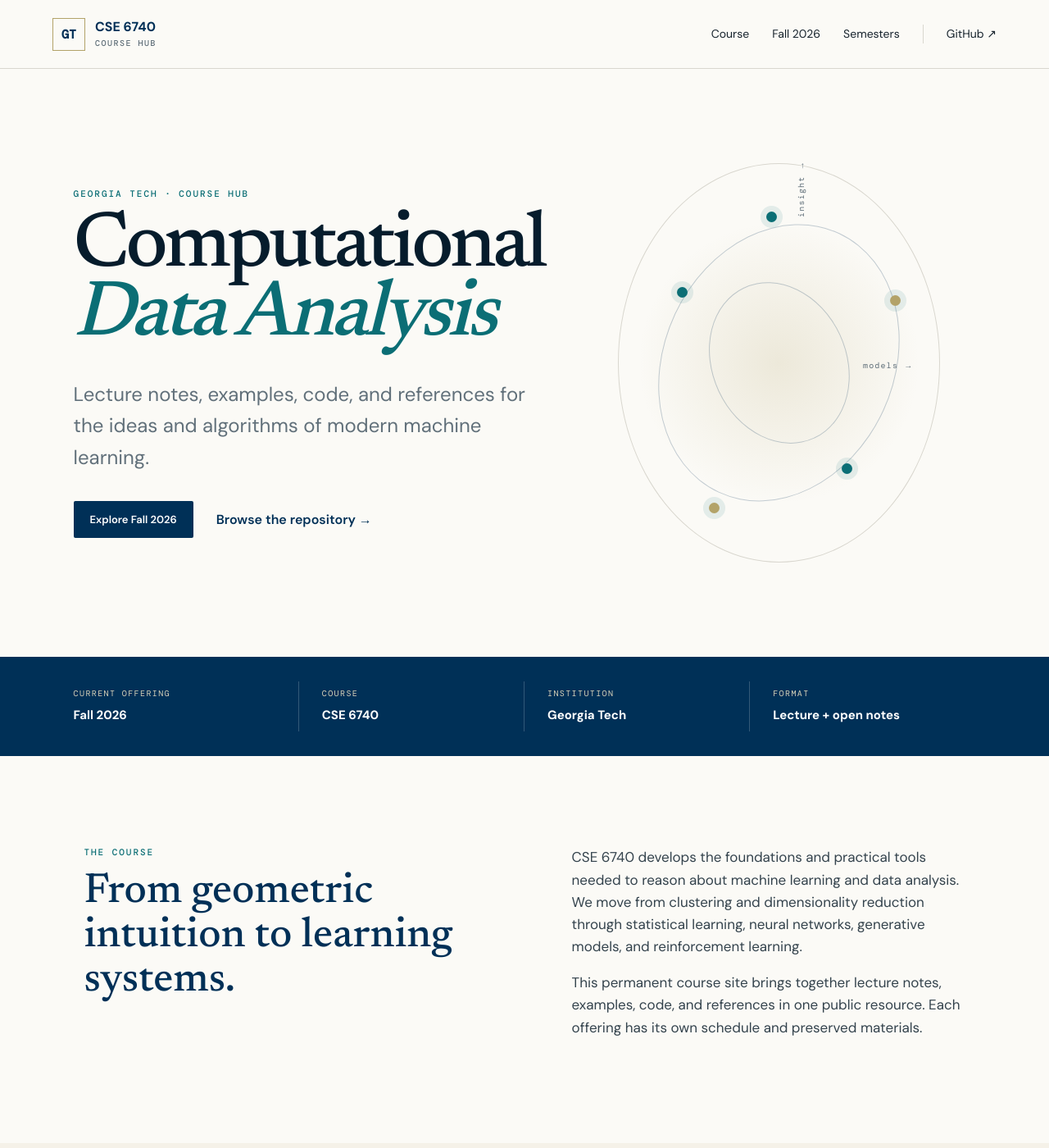
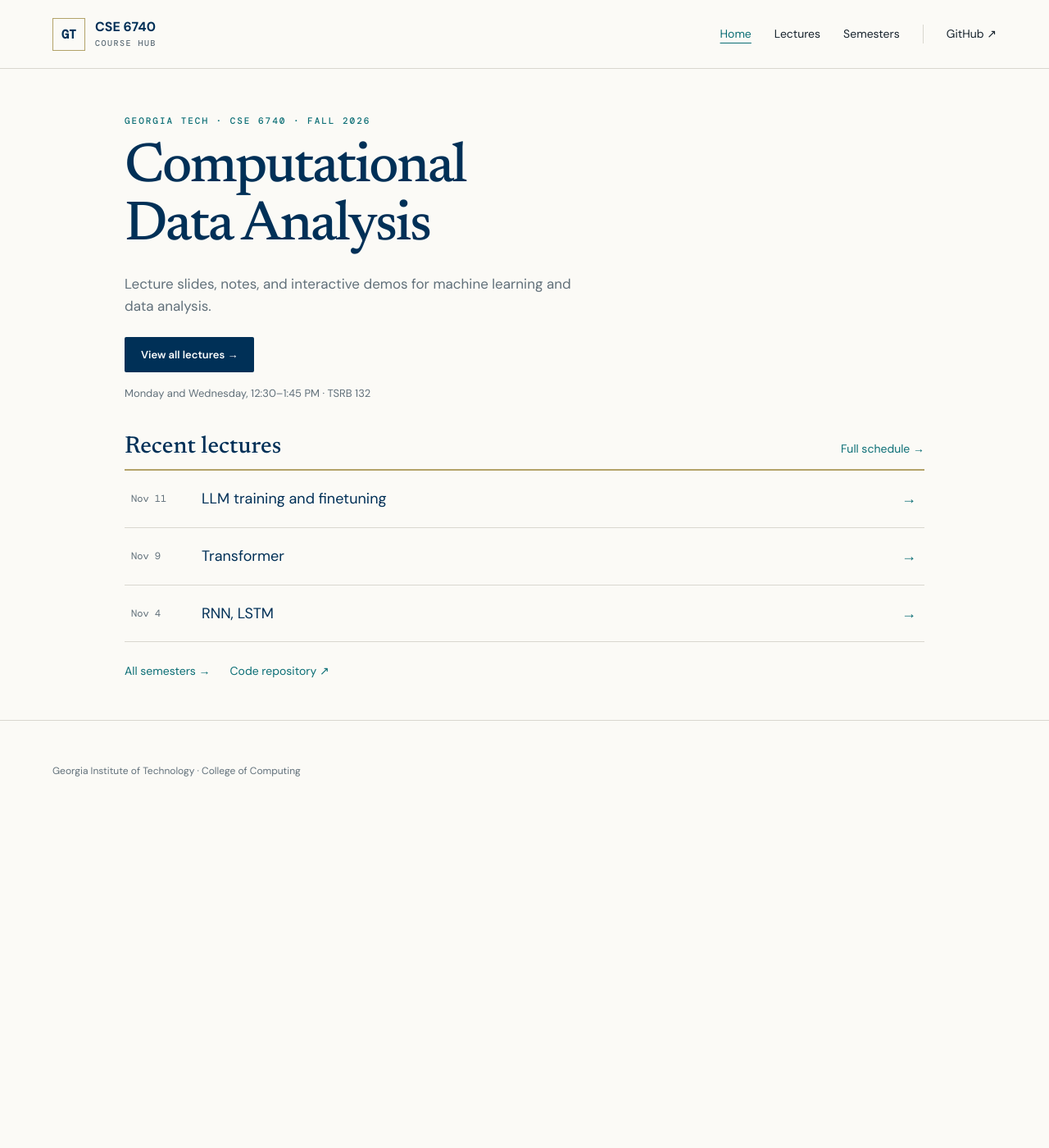
Before and after one commit to GT-KOALA/Gatech-CSE6740, a Jekyll site: the page built from index.html, in a window 1280 px wide and 1400 px high. Shown: the whole window at 82% size. Built offline with Jekyll 4.4.1, drawn with Linux system fonts in a browser that asks for light colours; some of the changed text lies outside the part shown.

Commit message:
Simplify homepage and keep lecture navigation visible on mobile

```diff
--- a/_layouts/default.html
+++ b/_layouts/default.html
@@ -29,16 +29,15 @@
         <span>CSE 6740 <small>Course hub</small></span>
       </a>
       <nav aria-label="Primary navigation">
-        <a href="{{ '/' | relative_url }}">Course</a>
-        <a href="{{ '/fall-2026/' | relative_url }}">Fall 2026</a>
-        <a href="{{ '/semesters/' | relative_url }}">Semesters</a>
+        <a href="{{ '/' | relative_url }}"{% if page.url == '/' %} aria-current="page"{% endif %}>Home</a>
+        <a href="{{ '/fall-2026/' | relative_url }}"{% if page.url contains '/fall-2026/' %} aria-current="page"{% endif %}>Lectures</a>
+        <a href="{{ '/semesters/' | relative_url }}"{% if page.url == '/semesters/' %} aria-current="page"{% endif %}>Semesters</a>
         <a class="github-link" href="https://github.com/{{ site.repository }}">GitHub ↗</a>
       </nav>
     </header>
     <main>{{ content }}</main>
     <footer>
       <p>Georgia Institute of Technology · College of Computing</p>
-      <p>Lecture notes, examples, code, and references across course offerings.</p>
     </footer>
   </body>
 </html>
--- a/assets/css/style.css
+++ b/assets/css/style.css
@@ -15,3 +15,35 @@
 .schedule-module-heading>p{font-size:15px;color:var(--muted);margin:0;max-width:470px}
 .schedule-module .lecture-row:first-of-type{border-top:0}
 @media(max-width:700px){.schedule-modules{grid-template-columns:1fr;gap:10px}.schedule-modules a{padding:18px 40px 18px 20px;gap:6px}.schedule-module-heading{grid-template-columns:1fr;gap:16px}.schedule-module{scroll-margin-top:130px}}
+
+/* Compact homepage and persistent mobile navigation. */
+.home-page{max-width:1040px;margin:0 auto;padding:56px 32px 48px}
+.home-intro{padding-bottom:40px}
+.home-intro h1{font:500 clamp(42px,6vw,68px)/1.05 "Newsreader",serif;letter-spacing:-.035em;color:var(--navy);margin:0 0 20px}
+.home-intro>p:not(.eyebrow){color:var(--muted);max-width:580px;margin:0 0 24px;font-size:17px}
+.home-intro .button{padding:13px 20px}
+.home-intro>p.home-meeting{font-size:13px;margin:16px 0 0}
+.home-section-heading{display:flex;align-items:baseline;justify-content:space-between;gap:20px;margin-bottom:12px}
+.home-section-heading h2{font:500 29px "Newsreader",serif;color:var(--navy);margin:0}
+.home-section-heading a,.home-resources a{color:var(--teal);font-size:14px;text-decoration:none}
+.home-lecture-list{list-style:none;margin:0;padding:0;border-top:2px solid var(--gold)}
+.home-lecture-list li{border-bottom:1px solid var(--line)}
+.home-lecture-list a{display:grid;grid-template-columns:70px minmax(0,1fr) 20px;gap:16px;align-items:center;padding:20px 8px;color:var(--navy);text-decoration:none;font-size:18px}
+.home-lecture-list time{font:12px "DM Mono",monospace;color:var(--muted)}
+.home-arrow{color:var(--teal)}
+.home-lecture-list a:hover{background:var(--cream)}
+.home-resources{display:flex;flex-wrap:wrap;gap:24px;padding-top:24px}
+.home-section-heading a:hover,.home-resources a:hover{text-decoration:underline}
+.site-header nav a[aria-current="page"]{color:var(--teal);text-decoration:underline;text-underline-offset:6px}
+a:focus-visible{outline:3px solid var(--teal);outline-offset:4px}
+@media(max-width:520px){
+  .site-header{position:static;flex-direction:column;gap:18px;padding:18px 20px}
+  .site-header nav{width:100%;gap:20px;justify-content:flex-start}
+  .site-header nav a:not(.github-link){display:inline-block}
+  .site-header nav a{font-size:13px}
+  .home-page{padding:36px 20px}
+  .home-intro{padding-bottom:32px}
+  .home-section-heading{gap:12px;flex-wrap:wrap}
+  .home-section-heading h2{font-size:26px}
+  .home-lecture-list a{grid-template-columns:55px minmax(0,1fr) 16px;gap:12px;padding:18px 0;font-size:16px}
+}
--- a/index.html
+++ b/index.html
@@ -2,53 +2,34 @@
 layout: default
 title: Home
 ---
-<section class="hero">
-  <div class="hero-copy">
-    <p class="eyebrow">Georgia Tech · Course hub</p>
-    <h1>Computational<br><em>Data Analysis</em></h1>
-    <p class="hero-description">Lecture notes, examples, code, and references for the ideas and algorithms of modern machine learning.</p>
-    <div class="hero-actions">
-      <a class="button" href="{{ '/fall-2026/' | relative_url }}">Explore Fall 2026</a>
-      <a class="text-link" href="https://github.com/{{ site.repository }}">Browse the repository →</a>
+{% assign term = site.data.semesters | where: "id", site.current_semester | first %}
+{% assign recent_lectures = site.lectures | where: "semester", site.current_semester | where: "status", "published" | sort: "date" | reverse %}
+<div class="home-page">
+  <section class="home-intro" aria-labelledby="course-title">
+    <p class="eyebrow">Georgia Tech · CSE 6740 · {{ term.label }}</p>
+    <h1 id="course-title">Computational<br>Data Analysis</h1>
+    <p>Lecture slides, notes, and interactive demos for machine learning and data analysis.</p>
+    <a class="button" href="{{ term.url | relative_url }}">View all lectures <span aria-hidden="true">→</span></a>
+    <p class="home-meeting">{{ term.meeting }} · {{ term.location }}</p>
+  </section>
+
+  <section class="home-recent" aria-labelledby="recent-title">
+    <div class="home-section-heading">
+      <h2 id="recent-title">Recent lectures</h2>
+      <a href="{{ term.url | relative_url }}">Full schedule <span aria-hidden="true">→</span></a>
     </div>
-  </div>
-  <div class="hero-visual" aria-hidden="true">
-    <div class="orbit orbit-one"></div><div class="orbit orbit-two"></div>
-    <div class="data-point p1"></div><div class="data-point p2"></div><div class="data-point p3"></div><div class="data-point p4"></div><div class="data-point p5"></div>
-    <span class="axis-label x">models →</span><span class="axis-label y">insight →</span>
-  </div>
-</section>
-
-<section class="course-facts" aria-label="Course details">
-  <div><span>Current offering</span><strong>Fall 2026</strong></div>
-  <div><span>Course</span><strong>CSE 6740</strong></div>
-  <div><span>Institution</span><strong>Georgia Tech</strong></div>
-  <div><span>Format</span><strong>Lecture + open notes</strong></div>
-</section>
-
-<section class="intro-grid">
-  <div>
-    <p class="eyebrow">The course</p>
-    <h2>From geometric intuition to learning systems.</h2>
-  </div>
-  <div class="prose">
-    <p>CSE 6740 develops the foundations and practical tools needed to reason about machine learning and data analysis. We move from clustering and dimensionality reduction through statistical learning, neural networks, generative models, and reinforcement learning.</p>
-    <p>This permanent course site brings together lecture notes, examples, code, and references in one public resource. Each offering has its own schedule and preserved materials.</p>
-  </div>
-</section>
-
-<section class="pathway">
-  <div class="section-heading"><p class="eyebrow">Learning pathway</p><h2>One semester, four arcs</h2></div>
-  <div class="arc-grid">
-    <article><span>01</span><h3>Discover structure</h3><p>Clustering, PCA, density estimation, mixture models, and EM.</p></article>
-    <article><span>02</span><h3>Learn to predict</h3><p>Feature selection, trees, classifiers, kernels, and Gaussian processes.</p></article>
-    <article><span>03</span><h3>Build deep models</h3><p>Optimization, neural networks, CNNs, autoencoders, and diffusion.</p></article>
-    <article><span>04</span><h3>Act & sequence</h3><p>Recurrent models, transformers, and reinforcement learning.</p></article>
-  </div>
-</section>
-
-<section class="collab-banner">
-  <div><p class="eyebrow">Current offering</p><h2>Fall 2026 materials are now available.</h2></div>
-  <p>Find the schedule, slides, concise notes, worked examples, code, visual explanations, and references for this semester.</p>
-  <a class="button button-light" href="{{ '/fall-2026/' | relative_url }}">Open Fall 2026</a>
-</section>
+    <ul class="home-lecture-list">
+      {% for lecture in recent_lectures limit:3 %}
+      <li><a href="{{ lecture.url | relative_url }}">
+        <time datetime="{{ lecture.date | date: '%Y-%m-%d' }}">{{ lecture.date | date: "%b %-d" }}</time>
+        <span>{{ lecture.title }}</span>
+        <span class="home-arrow" aria-hidden="true">→</span>
+      </a></li>
+      {% endfor %}
+    </ul>
+  </section>
+  <nav class="home-resources" aria-label="Course resources">
+    <a href="{{ '/semesters/' | relative_url }}">All semesters <span aria-hidden="true">→</span></a>
+    <a href="https://github.com/{{ site.repository }}">Code repository <span aria-hidden="true">↗</span></a>
+  </nav>
+</div>
```
